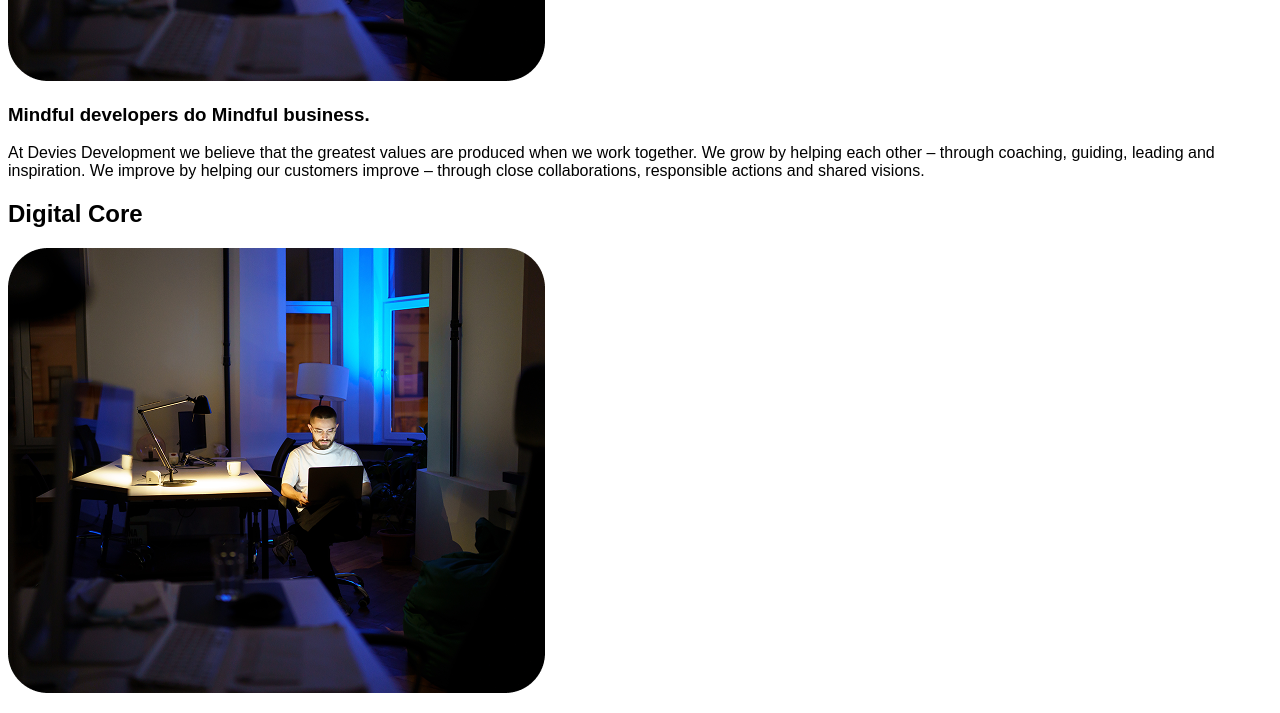
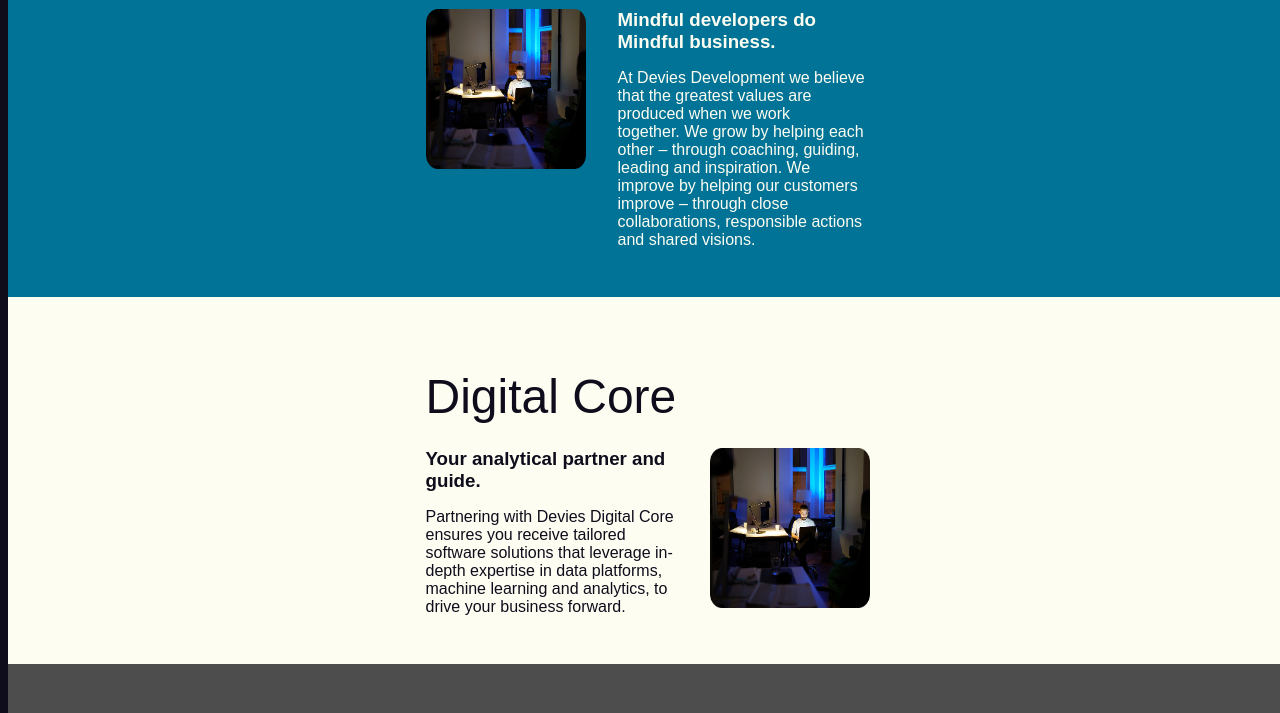
Before and after one commit to karljakoblarsson/koda-i-m-rkret, a plain HTML site: page TEMPLATE/taskC/index.html in a window 1280 px wide. Shown: the part 492-1205 px from the top of the page. Drawn offline with Linux system fonts and the light colour scheme.

Commit message:
default style for task C

```diff
--- a/TEMPLATE/taskC/style.css
+++ b/TEMPLATE/taskC/style.css
@@ -10,3 +10,78 @@
 
   --cyber: #4D4D4D;
 }
+
+html {
+  margin: 0;
+  padding: 0;
+  width: 100%;
+}
+
+body {
+  background-color:  var(--rich_black);
+  color: var(--ivory);
+  width: 100%;
+}
+
+
+h1 {
+  margin-top: 2em;
+  margin-bottom: 0.5em;
+  text-align: center;
+  width: 100%;
+}
+
+.company {
+  margin: 0;
+  padding: 2em;
+}
+
+.container {
+  max-width: 50ch;
+  margin: 0 auto;
+}
+
+h2 {
+  font-size: 3em;
+  font-weight: 100;
+  margin-bottom: 0.5em;
+}
+
+
+#rnd {
+  background-color:  var(--devies-blue);
+  color: var(--ivory);
+}
+#core {
+  background-color:  var(--ivory);
+  color: var(--rich_black);
+}
+#cyber {
+  background-color:  var(--cyber);
+  color: var(--ivory);
+}
+
+h1 {
+  font-weight: 100;
+  font-size: 96px;
+}
+
+h3 {
+  margin: 0;
+}
+
+.info {
+  display: flex;
+  flex-direction: row;
+  gap: 2em;
+}
+
+.info img {
+  max-width: 12em;
+  width: 10em;%;
+  height: 10em;
+}
+
+#core .info {
+  flex-direction: row-reverse;
+}
```
